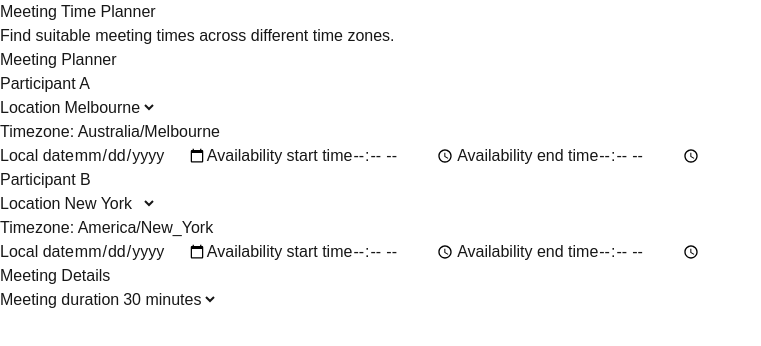
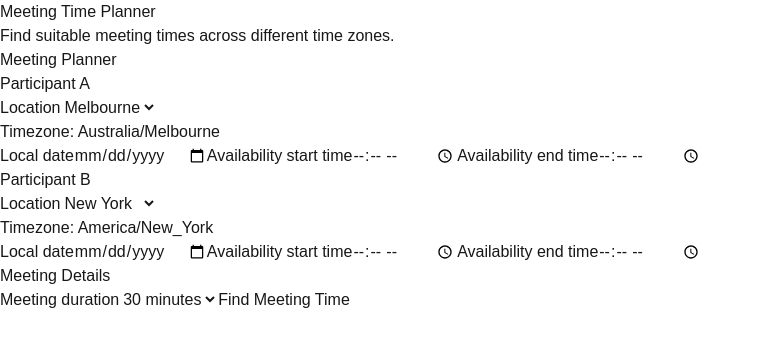
Before and after one commit to timeutility/timeflow-ai, a Next.js app: page /meeting-time-planner in a window 1280 px wide. Shown: the top 346 px of the page, without its empty margins (0-761 px from the left). Built offline with nearby package versions, Linux system fonts and the light colour scheme.

Commit message:
Connect Meeting Time Planner UI to temporal engines

```diff
--- a/src/app/meeting-time-planner/MeetingTimePlannerExperience.tsx
+++ b/src/app/meeting-time-planner/MeetingTimePlannerExperience.tsx
@@ -3,6 +3,8 @@
 import { useState } from "react";
 import { melbourne, newYork } from "@/data/locations";
 import { supportedTimezones } from "@/data/timezones";
+import { resolveAvailabilityInterval } from "@/lib/temporal/resolveAvailabilityInterval";
+import { evaluateMeetingWindow } from "@/lib/temporal/evaluateMeetingWindow";
 
 const supportedLocations = [melbourne, newYork];
 
@@ -29,10 +31,105 @@ export default function MeetingTimePlannerExperience() {
     const [participantBDate, setParticipantBDate] = useState("");
     const [participantBStartTime, setParticipantBStartTime] = useState("");
     const [participantBEndTime, setParticipantBEndTime] = useState("");
-    const [meetingDurationMinutes, setMeetingDurationMinutes] = useState(30);
+    const [meetingDurationMinutes, setMeetingDurationMinutes] =
+        useState<30 | 60 | 90>(30);
     const participantATimezone = getTimezoneForLocation(participantALocationId);
     const participantBTimezone = getTimezoneForLocation(participantBLocationId);
+    const [meetingResultMessage, setMeetingResultMessage] = useState("");
+    function handleFindMeeting() {
+        if (
+            !participantADate ||
+            !participantAStartTime ||
+            !participantAEndTime ||
+            !participantBDate ||
+            !participantBStartTime ||
+            !participantBEndTime
+        ) {
+            setMeetingResultMessage(
+                "Please enter a date, start time, and end time for both participants."
+            );
+            return;
+        }
 
+        if (!participantATimezone) {
+            setMeetingResultMessage("Participant A's timezone is unavailable.");
+            return;
+        }
+
+        const participantAAvailability = resolveAvailabilityInterval({
+            local_date: participantADate,
+            start_time: participantAStartTime,
+            end_time: participantAEndTime,
+            iana_identifier: participantATimezone.iana_identifier,
+        });
+
+        if (participantAAvailability.status !== "valid") {
+            setMeetingResultMessage(
+                `Participant A availability error: ${participantAAvailability.status}`
+            );
+            return;
+        }
+
+        if (!participantBTimezone) {
+            setMeetingResultMessage("Participant B's timezone is unavailable.");
+            return;
+        }
+
+        const participantBAvailability = resolveAvailabilityInterval({
+            local_date: participantBDate,
+            start_time: participantBStartTime,
+            end_time: participantBEndTime,
+            iana_identifier: participantBTimezone.iana_identifier,
+        });
+        if (participantBAvailability.status !== "valid") {
+            setMeetingResultMessage(
+                `Participant B availability error: ${participantBAvailability.status}`
+            );
+            return;
+        }
+
+        const meetingWindow = evaluateMeetingWindow({
+            participant_a_start: participantAAvailability.start_instant,
+            participant_a_end: participantAAvailability.end_instant,
+            participant_b_start: participantBAvailability.start_instant,
+            participant_b_end: participantBAvailability.end_instant,
+            duration_minutes: meetingDurationMinutes,
+        });
+
+        if (meetingWindow.status === "no_overlap") {
+            setMeetingResultMessage(
+                "No meeting time is available within both participants' selected availability."
+            );
+            return;
+        }
+
+        const formatMeetingTime = (instant: Date, timezone: string) =>
+            new Intl.DateTimeFormat("en-AU", {
+                timeZone: timezone,
+                day: "numeric",
+                month: "long",
+                year: "numeric",
+                hour: "numeric",
+                minute: "2-digit",
+                hour12: true,
+            }).format(instant);
+
+        setMeetingResultMessage(
+            `Meeting available! Melbourne: ${formatMeetingTime(
+                meetingWindow.meeting_start,
+                participantATimezone.iana_identifier
+            )} to ${formatMeetingTime(
+                meetingWindow.meeting_end,
+                participantATimezone.iana_identifier
+            )}. New York: ${formatMeetingTime(
+                meetingWindow.meeting_start,
+                participantBTimezone.iana_identifier
+            )} to ${formatMeetingTime(
+                meetingWindow.meeting_end,
+                participantBTimezone.iana_identifier
+            )}.`
+        );
+    }
     return (
         <section>
             <h2>Meeting Planner</h2>
@@ -143,13 +240,21 @@ export default function MeetingTimePlannerExperience() {
                 id="meeting-duration"
                 value={meetingDurationMinutes}
                 onChange={(event) =>
-                    setMeetingDurationMinutes(Number(event.target.value))
+                    setMeetingDurationMinutes(
+                        Number(event.target.value) as 30 | 60 | 90
+                    )
                 }
             >
                 <option value={30}>30 minutes</option>
                 <option value={60}>60 minutes</option>
                 <option value={90}>90 minutes</option>
             </select>
+            <button type="button" onClick={handleFindMeeting}>
+                Find Meeting Time
+            </button>
+            {meetingResultMessage && (
+                <p role="status">{meetingResultMessage}</p>
+            )}
         </section>
     );
 }
```
